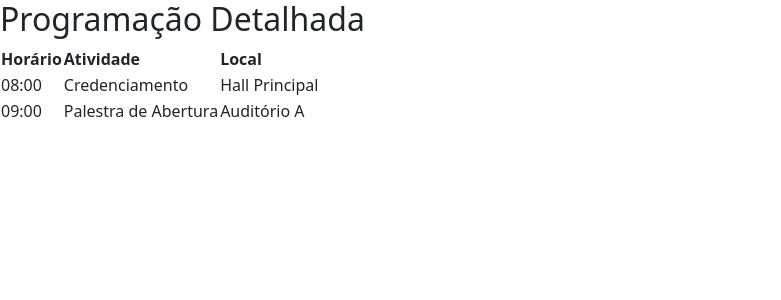
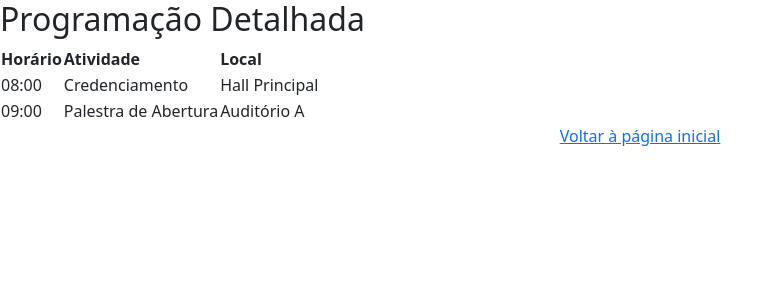
Before and after one commit to GleysonWillian/eventos-e-congressos-cientificos, a PHP site: page /programacao/programacao.html in a window 1280 px wide. Shown: the top 300 px of the page, without its empty margins (0-781 px from the left). Run offline with PHP 8.4, Linux system fonts and the light colour scheme.

Commit message:
link voltar à página inicial

```diff
--- a/inscricao/style.css
+++ b/inscricao/style.css
@@ -0,0 +1,4 @@
+.voltar{
+    display: block;
+    text-align: center;
+}
--- a/localizacao/local.html
+++ b/localizacao/local.html
@@ -7,6 +7,8 @@
     <link href="https://cdn.jsdelivr.net/npm/bootstrap@5.3.5/dist/css/bootstrap.min.css" rel="stylesheet"
         integrity="sha384-SgOJa3DmI69IUzQ2PVdRZhwQ+dy64/BUtbMJw1MZ8t5HZApcHrRKUc4W0kG879m7" crossorigin="anonymous">
     <title>Localização</title>
+
+    <link rel="stylesheet" href="style.css">
 </head>
 
 <body>
@@ -26,9 +28,12 @@
         </div>
     </main>
 
+    <p><a class="voltar" href="../index.html">Voltar à página inicial</a></p>
+
     <script src="https://cdn.jsdelivr.net/npm/bootstrap@5.3.5/dist/js/bootstrap.bundle.min.js"
         integrity="sha384-k6d4wzSIapyDyv1kpU366/PK5hCdSbCRGRCMv+eplOQJWyd1fbcAu9OCUj5zNLiq"
         crossorigin="anonymous"></script>
+
 </body>
 
 </html>
--- a/localizacao/style.css
+++ b/localizacao/style.css
@@ -0,0 +1,4 @@
+.voltar{
+    display: block;
+    text-align: center;
+}
--- a/programacao/programacao.html
+++ b/programacao/programacao.html
@@ -7,6 +7,8 @@
     <link href="https://cdn.jsdelivr.net/npm/bootstrap@5.3.5/dist/css/bootstrap.min.css" rel="stylesheet"
         integrity="sha384-SgOJa3DmI69IUzQ2PVdRZhwQ+dy64/BUtbMJw1MZ8t5HZApcHrRKUc4W0kG879m7" crossorigin="anonymous">
     <title>Document</title>
+
+    <link rel="stylesheet" href="style.css">
 </head>
 
 <body>
@@ -37,6 +39,8 @@
         </table>
     </main>
 
+    <p><a class="voltar" href="../index.html">Voltar à página inicial</a></p>
+
     <body>
 
         <script src="https://cdn.jsdelivr.net/npm/bootstrap@5.3.5/dist/js/bootstrap.bundle.min.js"
--- a/programacao/style.css
+++ b/programacao/style.css
@@ -0,0 +1,4 @@
+.voltar{
+    display: block;
+    text-align: center;
+}
--- a/styles.css
+++ b/styles.css
@@ -23,3 +23,7 @@
     background-size: cover;
     position: relativef;
 }
+
+main{
+    text-align: center;
+}
```
Also changed, not shown: index.html (+22 -1 lines), inscricao/inscricoes.html (renamed from inscricao/inscricaos.html, +7 -3 lines).
